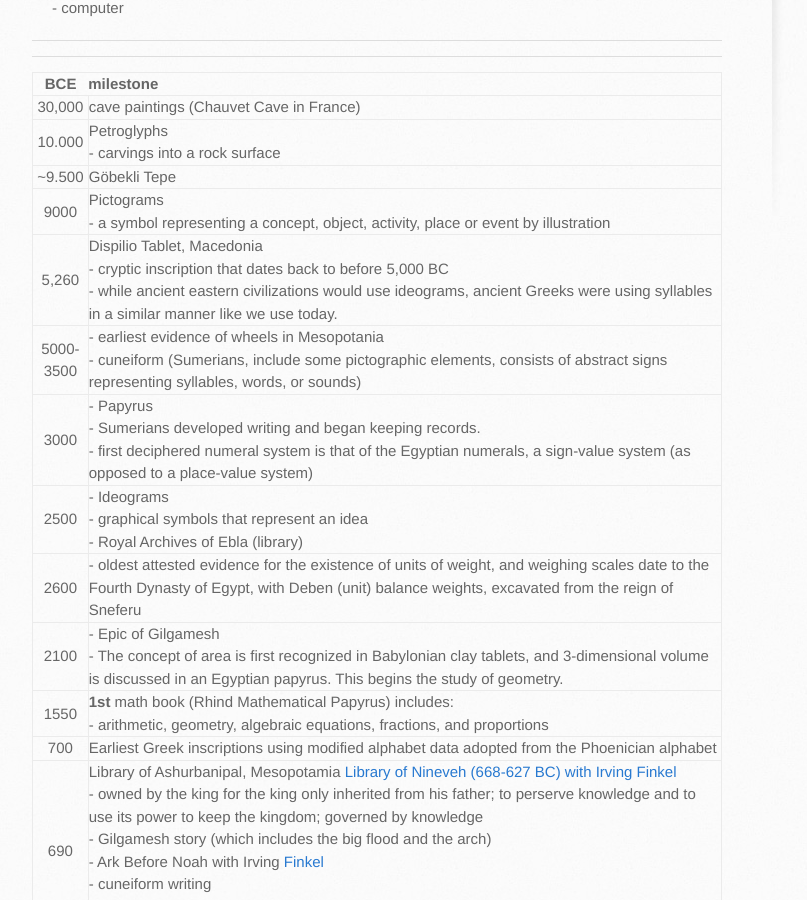
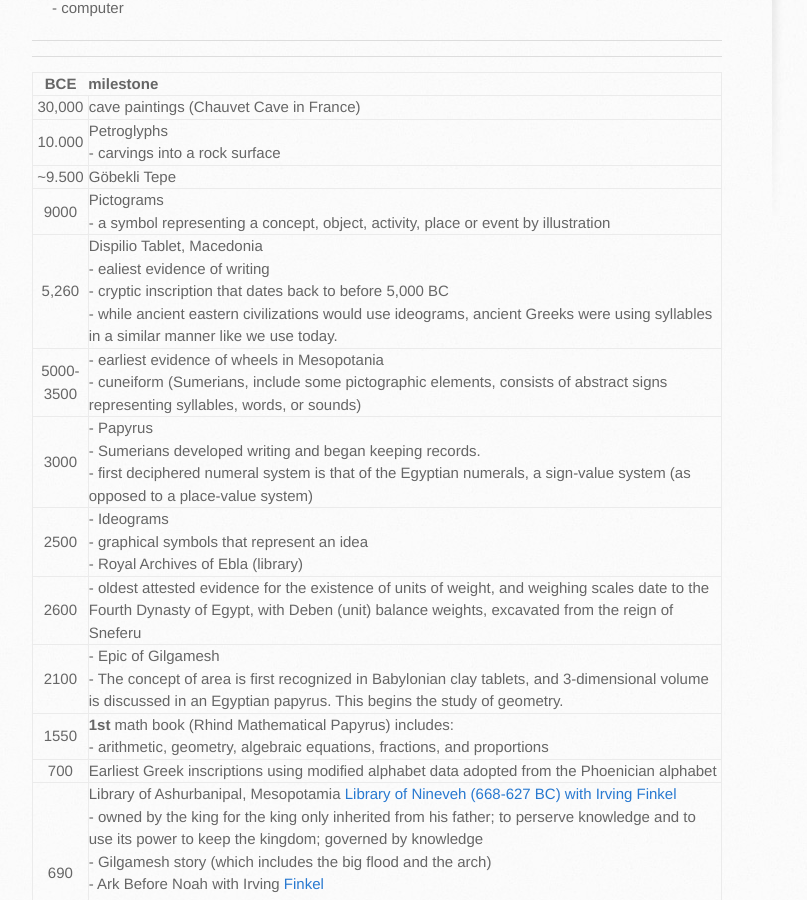
Before and after one commit to trumpfheller/trumpfheller.github.io, a Jekyll site: the page built from epistemologicalTree.md, in a window 1280 px wide and 900 px high, scrolled down 509 px. Shown: the whole window, without its empty margins (128-935 px from the left). Built offline with Jekyll 4.4.1, drawn with Linux system fonts in a browser that asks for light colours.

Commit message:
Update epistemologicalTree.md

```diff
--- a/epistemologicalTree.md
+++ b/epistemologicalTree.md
@@ -21,7 +21,7 @@ layout: default
 | 10.000 | Petroglyphs<br>- carvings into a rock surface |
 | ~9.500 | Göbekli Tepe |
 | 9000 | Pictograms<br>- a symbol representing a concept, object, activity, place or event by illustration |
-| 5,260 | Dispilio Tablet, Macedonia <br>- cryptic inscription that dates back to before 5,000 BC <br>- while ancient eastern civilizations would use ideograms, ancient Greeks were using syllables in a similar manner like we use today.|
+| 5,260 | Dispilio Tablet, Macedonia <br>- ealiest evidence of writing<br>- cryptic inscription that dates back to before 5,000 BC <br>- while ancient eastern civilizations would use ideograms, ancient Greeks were using syllables in a similar manner like we use today.|
 | 5000-3500 | - earliest evidence of wheels in Mesopotania<br>- cuneiform (Sumerians, include some pictographic elements, consists of abstract signs representing syllables, words, or sounds) |
 | 3000 | - Papyrus<br>- Sumerians developed writing and began keeping records. <br>- first deciphered numeral system is that of the Egyptian numerals, a sign-value system (as opposed to a place-value system) |
 | 2500 | - Ideograms<br>- graphical symbols that represent an idea<br>- Royal Archives of Ebla (library) |
```
